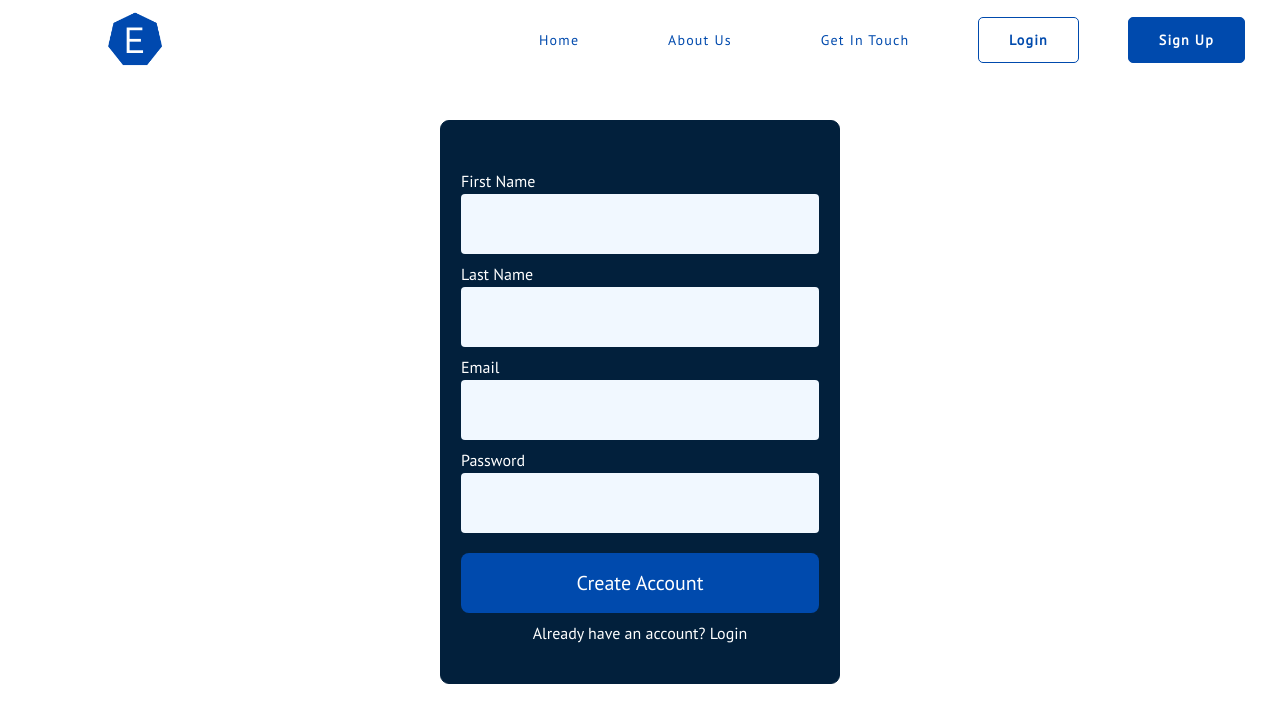
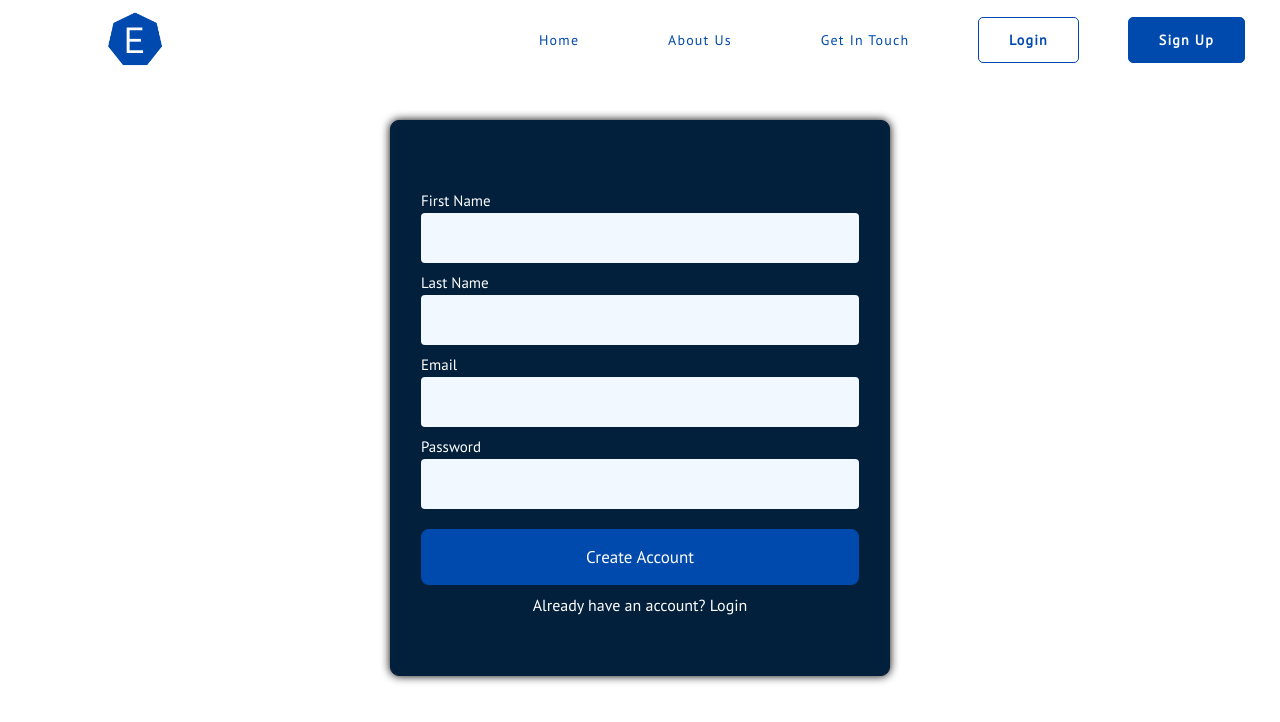
Before and after one commit to Ejeka-Invest/ejeka_invest, a React (Create React App) app in the folder frontend/: page /signup in a window 1280 px wide. Shown: the top 722 px of the page. Built offline with nearby package versions, Linux system fonts and the light colour scheme.

Commit message:
Sign up page updated

```diff
--- a/frontend/src/components/SignUpForm.css
+++ b/frontend/src/components/SignUpForm.css
@@ -1,10 +1,11 @@
 .signUpForm {
     border: 1px var(--algo_blue_plain) solid;
     background-color:  var(--algo_blue_plain);
-    max-width: 400px;
+    max-width: 500px;
     margin: 40px auto;
     border-radius: 9px;
-    padding: 40px 20px;
+    padding: 60px 30px;
+    box-shadow: 0 0 10px 0 black;
 }
 .signUpForm__formField {
     display: flex;
@@ -12,7 +13,7 @@
     margin-top: 10px;
 }
 .signUpForm__formField input {
-    height: 60px;
+    height: 50px;
     padding: 0 10px;
     font-size: 20px;
     border-radius: 4px;
@@ -21,6 +22,7 @@
     background-color: rgb(241, 248, 255);
 }
 .signUpForm__formField label {
+    font-size: 15px;
     color: white;
     margin-bottom: 3px;
 }
@@ -30,9 +32,9 @@
     color: white;
     text-decoration: none;
     padding: 17px 50px;
-    font-size: var(--body_font);
     border: none;
     outline: none;
+    font-size: 17px;
     border-radius: 8px;
     width: 100%;
     margin-top: 20px;
@@ -49,3 +51,6 @@
     width: 100%;
     text-decoration: none;
 }
+.signUpForm__already:hover {
+    color: var(--ejeka_blue);
+}
--- a/frontend/src/components/SignUpForm.js
+++ b/frontend/src/components/SignUpForm.js
@@ -10,11 +10,17 @@ function SignUpForm() {
     password: "",
   })
   const handleChange = (e) => {
-
+    setUserData({
+      ...userData,
+      [e.target.name]: e.target.value
+    })
+  }
+  const handleSubmit = (e) => {
+    e.preventDefault();
   }
   return (
     <div className="signUpForm">
-      <form className="signUpForm__form">
+      <form onSubmit={ (e) => handleSubmit(e) } className="signUpForm__form">
         <div className="signUpForm__formField">
           <label htmlFor="sign-firstName">First Name</label>
           <input name="firstName" onChange={ (e) => handleChange(e) } required id="sign-firstName" type="text" />
--- a/frontend/src/pages/Signup.css
+++ b/frontend/src/pages/Signup.css
@@ -0,0 +1,6 @@
+.signup {
+    background: linear-gradient(black, black, ), url("../svgs/invest.svg");
+    background-repeat: no-repeat;
+    background-size: cover;
+    background-position: center center;
+}
```
Also changed, not shown: 15 other files (tests, documents, lock files or other folders).
